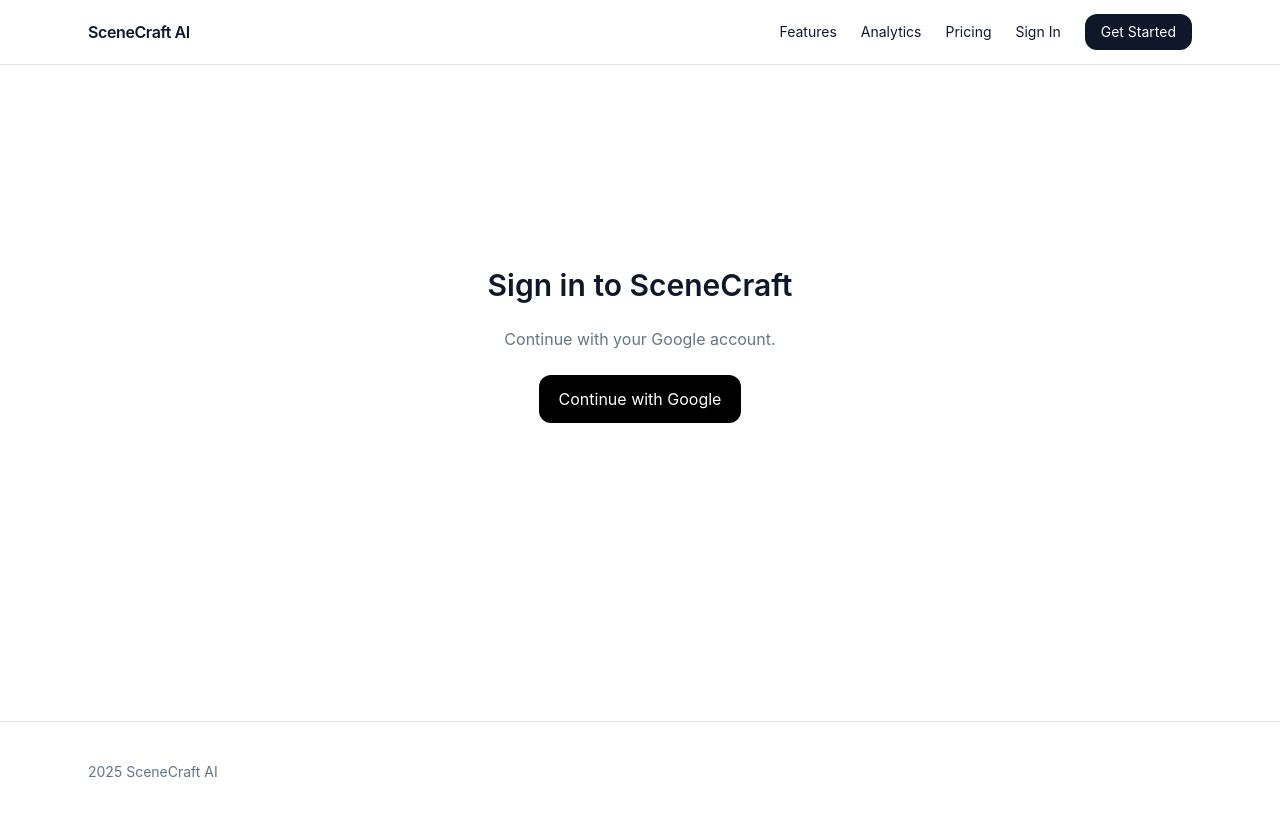
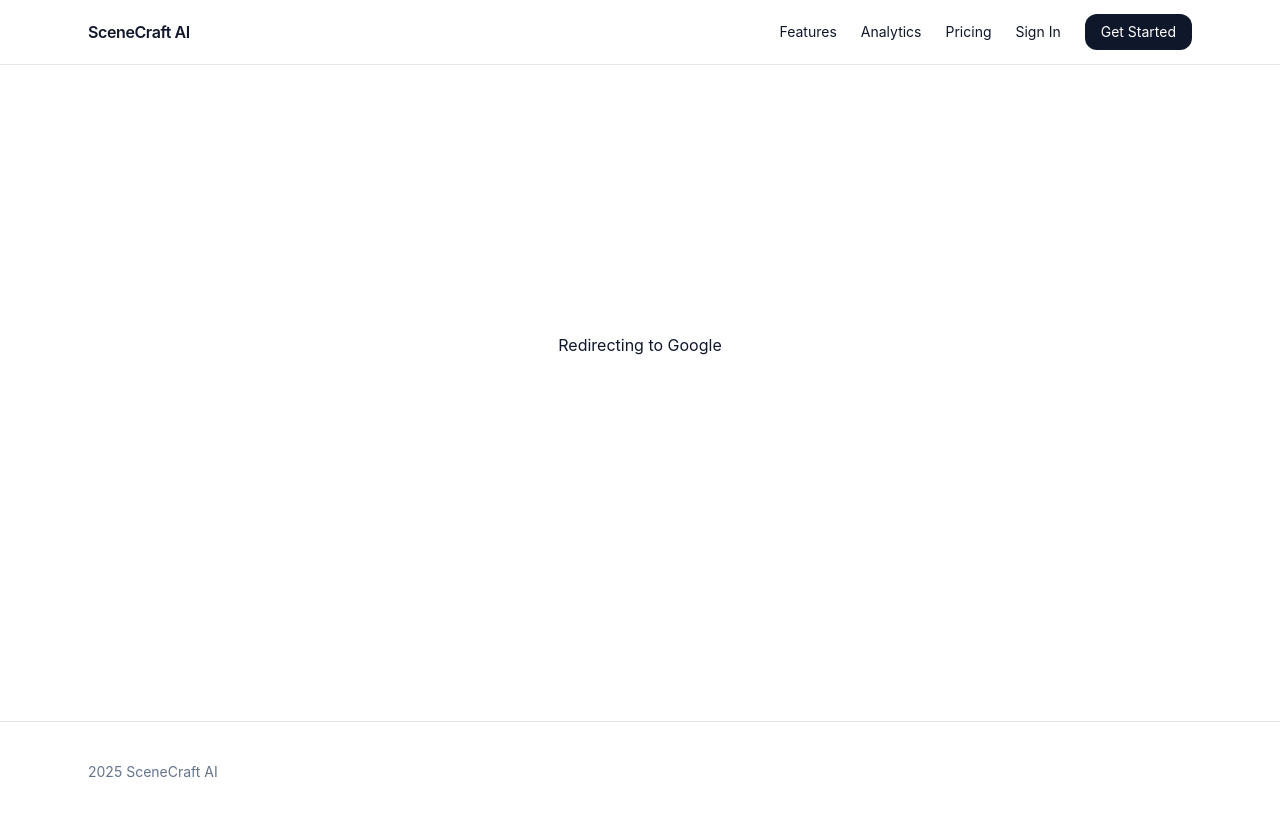
Before and after one commit to pavan1588/scenecraft-frontend, a Next.js app: page /signin in a window 1280 px wide. Shown: the top 816 px of the page. Built offline with nearby package versions, Linux system fonts and the light colour scheme.

Commit message:
Fix NextAuth Google sign-in and homepage redirects

```diff
--- a/app/get-started/page.tsx
+++ b/app/get-started/page.tsx
@@ -1,14 +1,2 @@
-"use client";
-import { useEffect } from "react";
-import { signIn } from "next-auth/react";
-
-export default function GetStarted() {
-  useEffect(() => {
-    signIn("google", { callbackUrl: "/dashboard" });
-  }, []);
-  return (
-    <main className="min-h-[60vh] grid place-items-center p-8">
-      <p>Redirecting to Google</p>
-    </main>
-  );
-}
+import { redirect } from "next/navigation";
+export default function Page() { redirect("/signin"); }
--- a/app/signin/page.tsx
+++ b/app/signin/page.tsx
@@ -1,19 +1,12 @@
 "use client";
+import { useEffect } from "react";
 import { signIn } from "next-auth/react";
 
 export default function SignIn() {
+  useEffect(() => { signIn("google", { callbackUrl: "/" }); }, []);
   return (
-    <main className="min-h-[70vh] grid place-items-center p-8">
-      <div className="max-w-md w-full text-center space-y-6">
-        <h1 className="text-3xl font-semibold">Sign in to SceneCraft</h1>
-        <p className="text-slate-500">Continue with your Google account.</p>
-        <button
-          onClick={() => signIn("google", { callbackUrl: "/dashboard" })}
-          className="rounded-xl px-5 py-3 bg-black text-white hover:opacity-90"
-        >
-          Continue with Google
-        </button>
-      </div>
-    </main>
+    <div style={{display:"grid",placeItems:"center",minHeight:"70vh"}}>
+      <p>Redirecting to Google</p>
+    </div>
   );
 }
--- a/lib/auth.ts
+++ b/lib/auth.ts
@@ -1,5 +1,5 @@
+import type { NextAuthOptions } from "next-auth";
 import GoogleProvider from "next-auth/providers/google";
-import { NextAuthOptions } from "next-auth";
 
 export const authOptions: NextAuthOptions = {
   providers: [
@@ -9,5 +9,5 @@
     }),
   ],
   pages: { signIn: "/signin" },
-  session: { strategy: "jwt" },
+  session: { strategy: "jwt" }
 };
```
Also changed, not shown: vercel.json (added).
